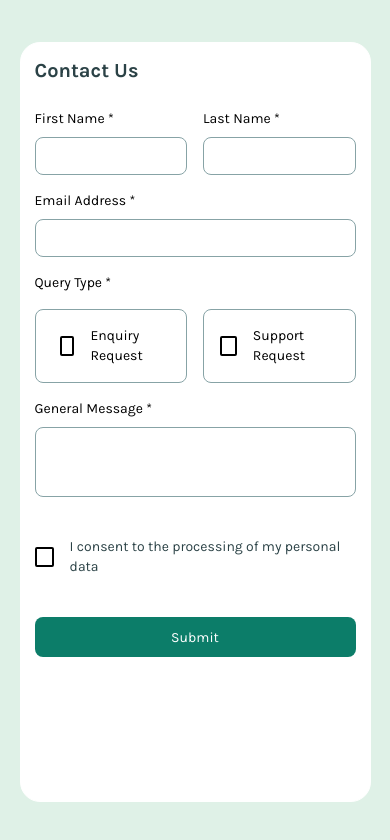
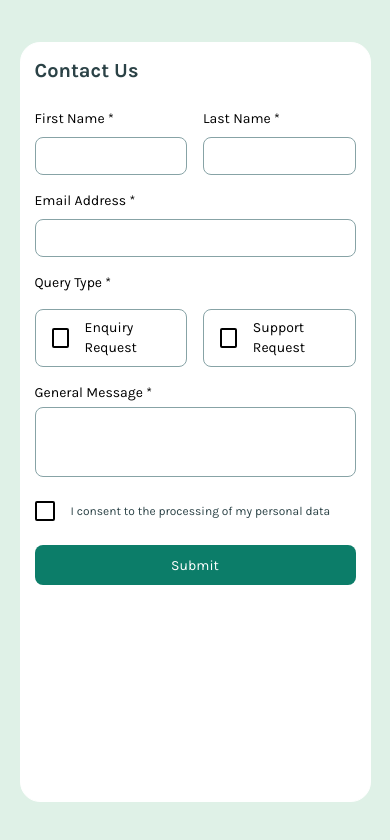
Before and after one commit to lavollmer/contact-form, a React (Vite) app: page / in a window 390 px wide. Shown: the top 840 px of the page. Built offline with nearby package versions, Linux system fonts and the light colour scheme.

Commit message:
updated for mobile version

```diff
--- a/src/App.jsx
+++ b/src/App.jsx
@@ -55,7 +55,9 @@ function App() {
       <div className="screenMobile md:screen">
         <div className="boxyMobile md:boxy">
           <div>
-            <h1 className="text-grey-dark font-bold text-xl md:text-4xl">Contact Us</h1>
+            <h1 className="text-grey-dark font-bold text-xl md:text-4xl">
+              Contact Us
+            </h1>
           </div>
           {/* first line of the form */}
           <div className="flex flex-col pt-6 w-full">
@@ -71,25 +73,37 @@ function App() {
                       title="First Name"
                       value={firstName}
                       onChange={(e) => setFirstName(e.target.value)}
-                      error={errors.firstName}
                     />
+                    {errors.firstName && (
+                      <div className="text-red-500 text-sm md:text-lg">
+                        {errors.firstName}
+                      </div>
+                    )}
                   </div>
                   <div className="flex-1">
                     <InputBox
                       title="Last Name"
                       value={lastName}
                       onChange={(e) => setLastName(e.target.value)}
-                      error={errors.lastName}
                     />
+                    {errors.lastName && (
+                      <div className="text-red-500 text-sm md:text-lg">
+                        {errors.lastName}
+                      </div>
+                    )}
                   </div>
                 </div>
-                <div className="flex flex-col space-y-4">
+                <div className="flex flex-col">
                   <InputBox
                     title="Email Address"
                     value={email}
                     onChange={(e) => setEmail(e.target.value)}
-                    error={errors.email}
                   />
+                  {errors.email && (
+                    <div className="text-red-500 text-sm md:text-lg">
+                      {errors.email}
+                    </div>
+                  )}
                 </div>
                 {/* Query type */}
                 <div className="flex flex-col space-y-4">
@@ -98,7 +112,7 @@ function App() {
                   </div>
                   <div className="flex flex-row space-x-4 text-lg">
                     <div className="flex flex-row justify-center items-center space-x-8 border border-grey-medium rounded-lg py-2 px-4 cursor-pointer hover:border-green-medium hover:bg-green-lighter hover:bg-opacity-80 hover:shadow-lg w-full">
-                      <div className="flex items-center p-2 space-x-4 text-sm md:text-lg">
+                      <div className="flex items-center space-x-4 text-sm md:text-lg">
                         <input
                           type="checkbox"
                           className="custom-checkbox"
@@ -107,7 +121,6 @@ function App() {
                           onChange={(e) => setEnquiry(e.target.value)}
                         />
                         <label>Enquiry Request</label>
-
                       </div>
                     </div>
                     <div className="flex flex-row justify-center items-center space-x-4 border border-grey-medium rounded-lg py-2 px-4 cursor-pointer hover:border-green-medium hover:bg-green-lighter hover:bg-opacity-80 hover:shadow-lg w-full">
@@ -120,14 +133,15 @@ function App() {
                           onChange={(e) => setSupport(e.target.value)}
                         />
                         <label>Support Request</label>
-
                       </div>
                     </div>
                   </div>
                 </div>
                 <div>
-                  <div className="flex flex-col space-y-2">
-                    <label className="text-sm md:text-lg">General Message *</label>
+                  <div className="flex flex-col space-y-1 md:space-y-2">
+                    <label className="text-sm md:text-lg">
+                      General Message *
+                    </label>
                     <input
                       type="text"
                       id="text"
@@ -136,26 +150,33 @@ function App() {
                       className="border border-grey-medium rounded-lg py-6 px-4 text-sm md:text-lg cursor-pointer hover:border-green-medium hover:shadow-lg"
                     />
                     {errors.message && (
-                      <div className="text-red-500">{errors.message}</div>
+                      <div className="text-red-500 text-sm md:text-lg">
+                        {errors.message}
+                      </div>
                     )}
                   </div>
                 </div>
                 {/* consent checkbox */}
-                <div className="flex flex-row space-x-4 items-center justify-start pt-6 pb-6">
+                <div className="flex flex-row space-x-4 items-center justify-start pt-2 pb-2 md:pt-6 md:pb-6">
                   <input
                     type="checkbox"
                     id="consent"
                     name="consent"
                     className="custom-checkbox"
                   />
-                  <label htmlFor="consent" className="text-grey-dark text-sm md:text-lg">
+                  <label
+                    htmlFor="consent"
+                    className="text-grey-dark text-xs md:text-lg"
+                  >
                     I consent to the processing of my personal data
                   </label>
                 </div>
                 {/* submit button */}
                 <div className="flex flex-row items-center justify-center w-full h-full">
                   <button className="bg-green-medium rounded-lg w-full h-full p-2 md:p-4 cursor-pointer hover:border-green-lighter hover:shadow-lg">
-                    <span className="text-white text-sm md:text-lg">Submit</span>
+                    <span className="text-white text-sm md:text-lg">
+                      Submit
+                    </span>
                   </button>
                 </div>
               </form>
```
